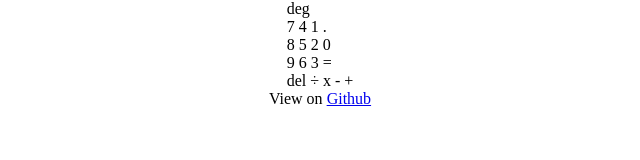
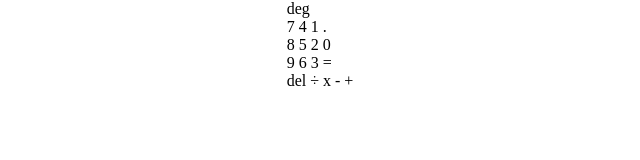
Before and after one commit to jadamarmo/ProjectSourceCode, a plain HTML site: page Calculator - JavaScript/index.html in a window 1280 px wide. Shown: the whole page, without its empty margins (320-960 px from the left). Drawn offline with Linux system fonts and the light colour scheme; files that its build step writes are made by us from their sources.

Commit message:
Update index.html

```diff
--- a/Calculator - JavaScript/index.html
+++ b/Calculator - JavaScript/index.html
@@ -59,7 +59,6 @@
 
   </main>
 
-  <span class="credit">View on <a href="https://github.com/ayoisaiah/javascript-calculator">Github</a></span>
 
   <script src="main.js"></script>
 </body>
```
